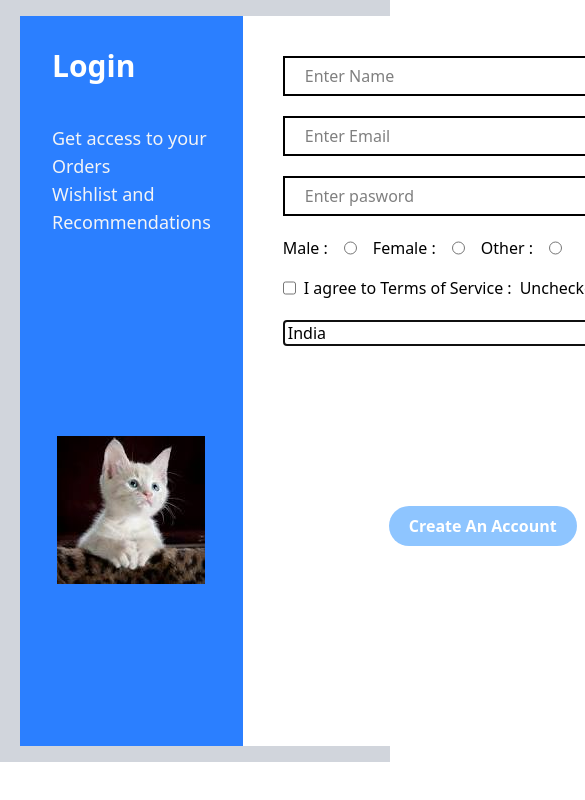
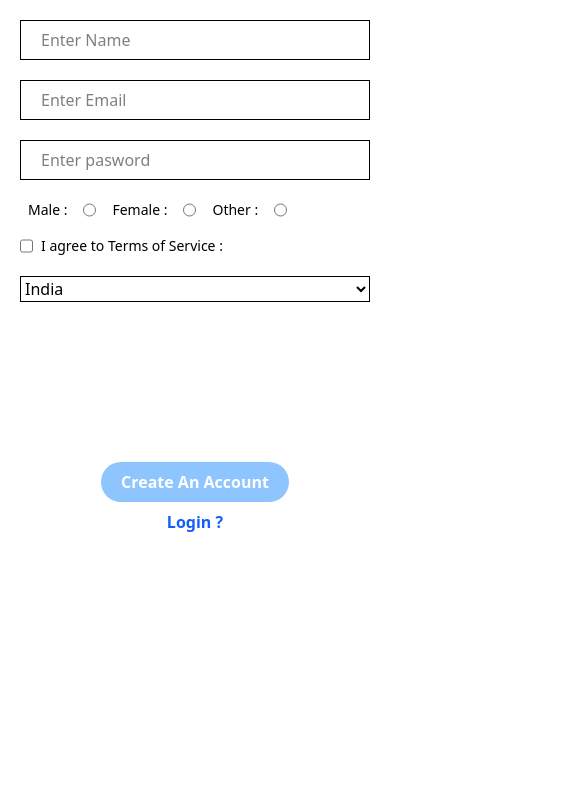
Before and after one commit to alicehack2020/Ecommerce_Project, a React (Vite) app: page /registration in a window 390 px wide. Shown: the top 800 px of the page, 585 px wide, since content can reach past the window. Built offline with nearby package versions, Linux system fonts and the light colour scheme.

Commit message:
navigation done and applied css on login page, registration page

```diff
--- a/src/Home.jsx
+++ b/src/Home.jsx
@@ -1,9 +1,33 @@
-import React from 'react'
+import React from "react";
+import { useNavigate } from "react-router";
 
 const Home = () => {
+  let navigate = useNavigate();
+  console.log(navigate);
+
+  const productNavigator = () => {
+    navigate("/product");
+  };
+
+  const loginNagivator = () => {
+    navigate("/login");
+  };
+
+  const registrationNavigator = () => {
+    navigate("/registration");
+  };
+
   return (
-    <div>Home</div>
-  )
-}
+    <div>
+      <div className="flex justify-end w-full border">
+        <div className="flex h-15 gap-3 md:gap-10  items-center px-2 md:px-5 cursor-pointer text-sm md:none">
+          <div onClick={productNavigator}>Product</div>
+          <div onClick={loginNagivator}>Login</div>
+          <div onClick={registrationNavigator}>Registration</div>
+        </div>
+      </div>
+    </div>
+  );
+};
 
-export default Home
+export default Home;
--- a/src/pages/Login.jsx
+++ b/src/pages/Login.jsx
@@ -25,14 +25,17 @@ const Login = () => {
 
   return (
     <>
-      <div className="bg-gray-300 w-full  h-auto px-5 py-4 flex">
+      <div className=" md:w-full flex md:h-auto md:px-5 md:py-4">
+        <div className="md:flex md:m-auto md:w-max">
           {/* Left Side */}
-        <div className="bg-blue-500 w-auto px-8 py-8">
+          <div className="bg-blue-500 w-full md:w-auto md:px-8 md:py-8 hidden md:block">
             <h1 className="text-3xl text-white font-bold">Login</h1>
             <p className="text-lg text-gray-100 mt-10">
               Get access to your Orders
             </p>
-          <p className="text-lg text-gray-100">Wishlist and Recommendations</p>
+            <p className="text-lg text-gray-100">
+              Wishlist and Recommendations
+            </p>
             <div className="pt-50">
               <img
                 className=" flex content-center ml-auto mr-auto "
@@ -51,7 +54,7 @@ const Login = () => {
                 placeholder="Enter Email"
                 value={inputValue.useremail}
                 onChange={handleChange}
-              className="border border-2 w-100 h-10 px-5"
+                className="border w-full md:w-full h-10 px-5"
               />
             </div>
 
@@ -62,10 +65,10 @@ const Login = () => {
                 placeholder="Enter pasword"
                 value={inputValue.userpassword}
                 onChange={handleChange}
-              className="border border-2 w-100 h-10 px-5"
+                className="border w-full md:w-full h-10 px-5"
               />
             </div>
-          <div className="text-center bg-orange-400 text-white py-2">
+            <div className="text-center bg-orange-400 text-white py-2 cursor-pointer">
               <button onClick={loginHandler} className="cursor-pointer">
                 Login
               </button>
@@ -79,6 +82,7 @@ const Login = () => {
             </div>
           </div>
         </div>
+      </div>
     </>
   );
 };
--- a/src/pages/Registration.jsx
+++ b/src/pages/Registration.jsx
@@ -1,4 +1,5 @@
 import React, { useEffect, useState } from "react";
+import { useNavigate } from "react-router";
 
 const contryList = [
   { country: "India" },
@@ -18,41 +19,39 @@ const Registration = () => {
     isTermSelected: false,
     selectOption: "",
   });
-
+  let navigate = useNavigate();
   console.log(inputValue);
 
   const handleChange = (event) => {
     const { name, value, checked } = event.target;
-
-    // console.log(event.target.value);
-    // console.log(event.target.name);
 
     if (name === "isTermSelected") {
       setInputValue({ ...inputValue, isTermSelected: checked });
     } else {
       setInputValue((prevState) => ({
         ...prevState,
-        [name]: value, //key : value
+        [name]: value,
       }));
     }
-    //const name = e.target.name
-    //const value = e.target.value
-
-    //setInputValue({ ...inputValue, [name]: value });
   };
 
-  const submitData = () => {};
+  const logHandler = () => {
+    navigate("/login");
+  };
 
   return (
     <>
-      <div className="bg-gray-300 w-full  h-auto px-5 py-4 flex">
+      <div className="bg-gray-200   md:w-full md:h-auto md:px-5 md:py-4">
+        <div className=" md:w-[50%]  md:flex md:m-auto">
           {/* Left Side */}
-        <div className="bg-blue-500 w-auto px-8 py-8">
+          <div className=" bg-blue-500 md:w-96 md:px-8 md:py-8 hidden md:block">
             <h1 className="text-3xl text-white font-bold">Login</h1>
-          <p className="text-lg text-gray-100 mt-10">
+            <p className="text-lg text-gray-200 mt-10">
               Get access to your Orders
             </p>
-          <p className="text-lg text-gray-100">Wishlist and Recommendations</p>
+            <p className="text-lg text-gray-200">
+              Wishlist and Recommendations
+            </p>
             <div className="pt-50">
               <img
                 className=" flex content-center ml-auto mr-auto "
@@ -63,15 +62,17 @@ const Registration = () => {
           </div>
 
           {/* Rigth Side */}
-        <div className="bg-white px-10 py-10">
-          <div className="pb-5">
+          <div className="bg-white md:px-10 md:py-10 md:w-full">
+            <div className="px-5 md:px-0">
+              {/* input box */}
+              <div className="pb-5 pt-5 md:pt-0">
                 <input
                   type="text"
                   name="username"
                   placeholder="Enter Name"
                   value={inputValue.username}
                   onChange={handleChange}
-              className="border border-2 w-100 h-10 px-5"
+                  className="border outline-none w-full h-10 px-5"
                 />
               </div>
 
@@ -82,7 +83,7 @@ const Registration = () => {
                   placeholder="Enter Email"
                   value={inputValue.useremail}
                   onChange={handleChange}
-              className="border border-2 w-100 h-10 px-5"
+                  className="border outline-none w-full h-10 px-5"
                 />
               </div>
 
@@ -93,11 +94,12 @@ const Registration = () => {
                   placeholder="Enter pasword"
                   value={inputValue.userpassword}
                   onChange={handleChange}
-              className="border border-2 w-100 h-10 px-5"
+                  className="border outline-none w-full h-10 px-5"
                 />
               </div>
 
-          <div className="pb-4">
+              {/* radio */}
+              <div className="pb-4 px-2 md:px-0 text-sm md:text-md">
                 <div className="flex gap-4 ">
                   Male :
                   <input
@@ -123,7 +125,8 @@ const Registration = () => {
                 </div>
               </div>
 
-          <div className="flex gap-2 pb-5">
+              {/* terms and conditions */}
+              <div className="flex gap-2 pb-5 text-sm md:text-md">
                 <input
                   type="checkbox"
                   name="isTermSelected"
@@ -131,14 +134,14 @@ const Registration = () => {
                   onChange={handleChange}
                 />
                 <label>I agree to Terms of Service : </label>
-            <p>{inputValue.isTermSelected ? "Checked" : "Unchecked"}</p>
               </div>
 
+              {/* select options */}
               <select
                 autoFocus
                 name="selectOption"
                 onChange={handleChange}
-            className="w-full border-1"
+                className=" w-full md:border border outline-none"
               >
                 {contryList.map((item, index) => (
                   <option key={index} name="selectOption" value={item.country}>
@@ -146,14 +149,20 @@ const Registration = () => {
                   </option>
                 ))}
               </select>
+            </div>
 
+            {/* create account */}
             <div className="my-40 text-center">
-            <button
-              onClick={submitData}
-              className="bg-blue-300 px-5 py-2 rounded-3xl text-white font-bold"
-            >
+              <button className="bg-blue-300 px-5 py-2 rounded-3xl text-white font-bold">
                 Create An Account
               </button>
+              <div
+                className="pt-2 cursor-pointer text-blue-600 font-bold"
+                onClick={logHandler}
+              >
+                Login ?
+              </div>
+            </div>
           </div>
         </div>
       </div>
```
Also changed, not shown: 1 other file (tests, documents, lock files or other folders). Lines whose indentation alone changed are shown as unchanged.
